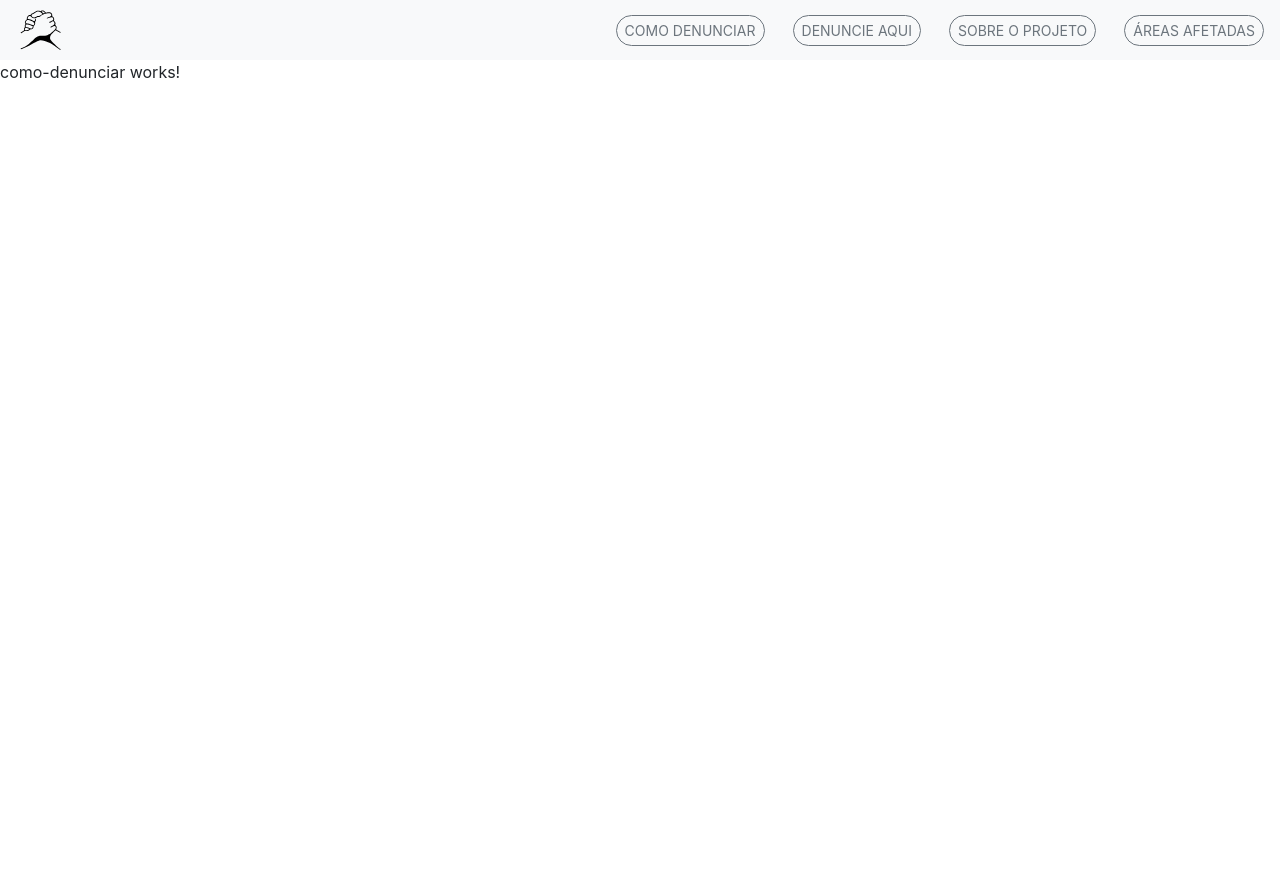
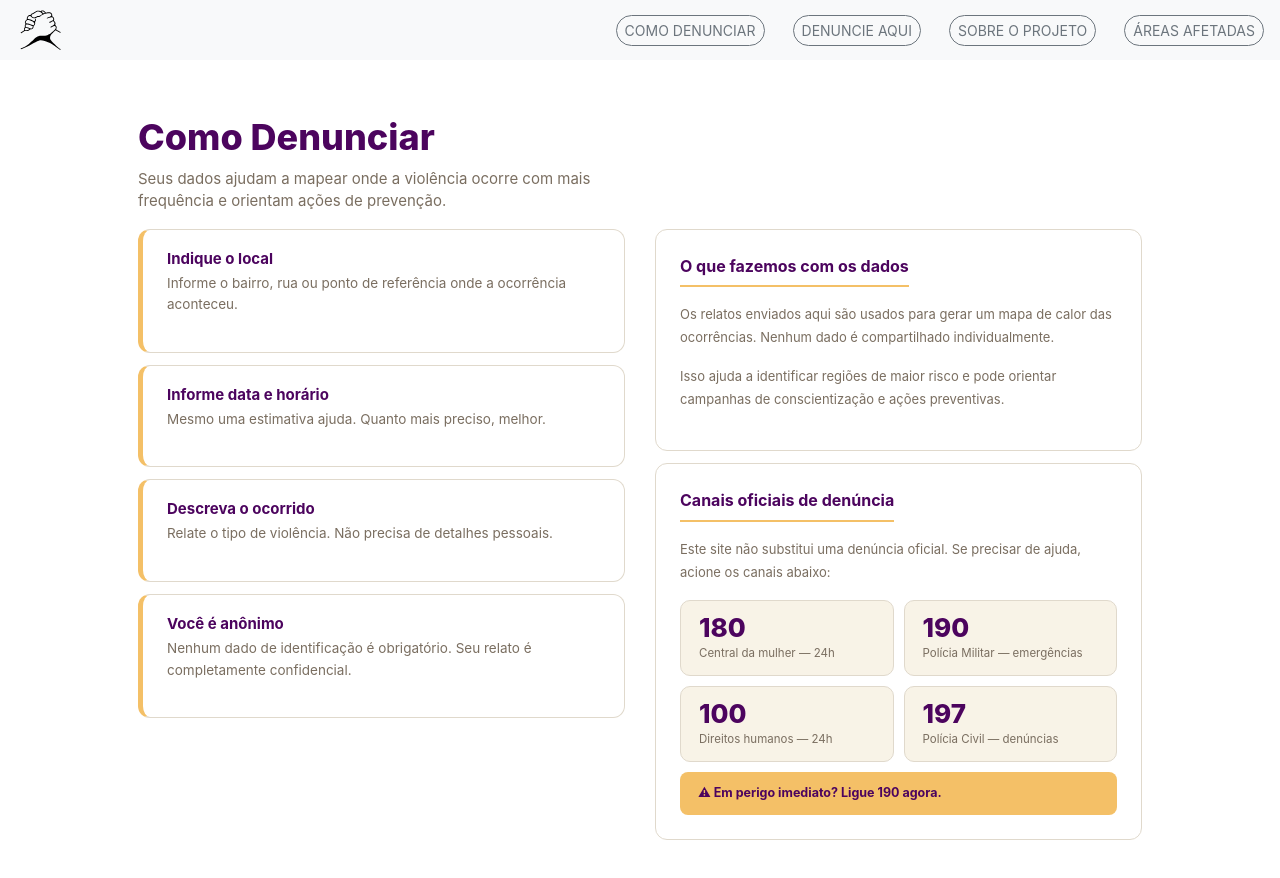
Before and after one commit to artsarchive/projeto-pw1, an Angular app: page /como-denunciar in a window 1280 px wide. Shown: the top 878 px of the page. Before the commit the page ends 800 px from the top, so only its background shows below. Built offline with nearby package versions, Linux system fonts and the light colour scheme.

Commit message:
feat: rascunho do "como denunciar" feito

```diff
--- a/src/app/paginas/como-denunciar/como-denunciar.css
+++ b/src/app/paginas/como-denunciar/como-denunciar.css
@@ -0,0 +1,119 @@
+main {
+    max-width: 1100px;
+    margin: 0 auto;
+    padding: 3.5rem 3rem 4rem;
+}
+
+.header h1 {
+    font-size: 36px;
+    font-weight: 800;
+    color: #4c045e;
+    margin-bottom: 8px;
+}
+
+.header p {
+    font-size: 15px;
+    color: #7a6e60;
+    max-width: 520px;
+}
+
+.cards {
+    background-color: white;
+    border: 1.5px solid #e0d9cc;
+    border-left: 5px solid #F4C067;
+    border-radius: 12px;
+    padding: 1.25rem 1.5rem;
+    gap: 14px;
+    transition: box-shadow 0.15s;
+}
+
+.cards:hover {
+    box-shadow: 0 4px 16px rgba(76, 5, 94, 0.08);
+}
+
+.cards h4 {
+    font-size: 15px;
+    font-weight: 700;
+    color: #4c045e;
+    margin-bottom: 5px;
+}
+
+.cards p {
+    font-size: 13.5px;
+    color: #7a6e60;
+    line-height: 1.6;
+}
+
+.col {
+    display: flex;
+    flex-direction: column;
+    gap: 12px;
+}
+
+.right-cards {
+    background-color: white;
+    border: 1.5px solid #e0d9cc;
+    border-radius: 12px;
+    padding: 1.5rem;
+}
+
+.right-cards h4 {
+    font-size: 16px;
+    font-weight: 700;
+    color: #4c045e;
+    margin-bottom: 1rem;
+    padding-bottom: 0.6rem;
+    border-bottom: 2.5px solid #F4C067;
+    display: inline-block;
+}
+
+.right-cards p {
+    font-size: 13px;
+    color: #7a6e60;
+    line-height: 1.75;
+}
+
+.right-cards p + p {
+    margin-top: 0.6rem;
+}
+
+.canais-grid {
+    display: grid;
+    grid-template-columns: 1fr 1fr;
+    gap: 10px;
+    margin-top: 1rem;
+}
+
+.canais {
+    background-color: #F8F3E7;
+    border-radius: 10px;
+    padding: 0.875rem 1.125rem;
+    border: 1px solid #e0d9cc;
+}
+
+.canais-num {
+    font-size: 26px;
+    font-weight: 800;
+    color: #4c045e;
+    line-height: 1;
+}
+
+.canais-label {
+    font-size: 11.5px;
+    color: #7a6e60;
+    margin-top: 4px;
+    line-height: 1.4;
+}
+
+.aviso {
+    background-color: #F4C067;
+    border-radius: 8px;
+    padding: 0.75rem 1.125rem;
+    font-size: 12.5px;
+    font-weight: 700;
+    color: #4c045e;
+    margin-top: 10px;
+    display: flex;
+    align-items: center;
+    gap: 8px;
+}
--- a/src/app/paginas/como-denunciar/como-denunciar.html
+++ b/src/app/paginas/como-denunciar/como-denunciar.html
@@ -1 +1,70 @@
-<p>como-denunciar works!</p>
+<main>
+    <div class="header">
+        <h1>Como Denunciar</h1>
+        <p>Seus dados ajudam a mapear onde a violência ocorre com mais frequência e orientam ações de prevenção.</p>
+    </div>
+
+    <div class="row">
+
+        <div class="col">
+
+            <div class="cards">
+                <h4>Indique o local</h4>
+                <p>Informe o bairro, rua ou ponto de referência onde a ocorrência aconteceu.</p>
+            </div>
+
+            <div class="cards">
+                <h4>Informe data e horário</h4>
+                <p>Mesmo uma estimativa ajuda. Quanto mais preciso, melhor.</p>
+            </div>
+
+            <div class="cards">
+                <h4>Descreva o ocorrido</h4>
+                <p>Relate o tipo de violência. Não precisa de detalhes pessoais.</p>
+            </div>
+
+            <div class="cards">
+                <h4>Você é anônimo</h4>
+                <p>Nenhum dado de identificação é obrigatório. Seu relato é completamente confidencial.</p>
+            </div>
+
+        </div>
+
+        <div class="col">
+
+            <div class="right-cards">
+                <h4>O que fazemos com os dados</h4>
+                <p>Os relatos enviados aqui são usados para gerar um mapa de calor das ocorrências. Nenhum dado é compartilhado individualmente.</p>
+                <p>Isso ajuda a identificar regiões de maior risco e pode orientar campanhas de conscientização e ações preventivas.</p>
+            </div>
+
+            <div class="right-cards">
+                <h4>Canais oficiais de denúncia</h4>
+                <p>Este site não substitui uma denúncia oficial. Se precisar de ajuda, acione os canais abaixo:</p>
+
+                <div class="canais-grid">
+                    <div class="canais">
+                        <div class="canais-num">180</div>
+                        <div class="canais-label">Central da mulher — 24h</div>
+                    </div>
+                    <div class="canais">
+                        <div class="canais-num">190</div>
+                        <div class="canais-label">Polícia Militar — emergências</div>
+                    </div>
+                    <div class="canais">
+                        <div class="canais-num">100</div>
+                        <div class="canais-label">Direitos humanos — 24h</div>
+                    </div>
+                    <div class="canais">
+                        <div class="canais-num">197</div>
+                        <div class="canais-label">Polícia Civil — denúncias</div>
+                    </div>
+                </div>
+
+                <div class="aviso">⚠ Em perigo imediato? Ligue 190 agora.</div>
+
+            </div>
+        </div>
+
+    </div>
+</main>
```
